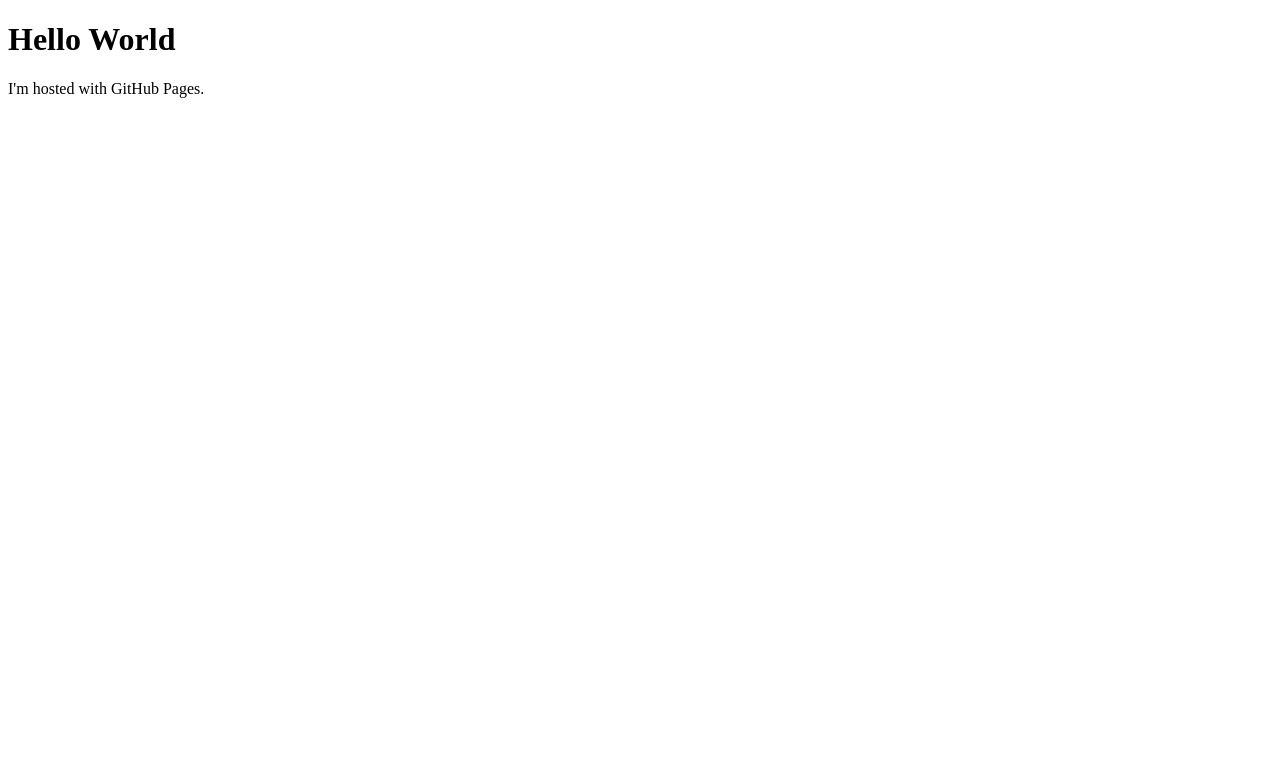
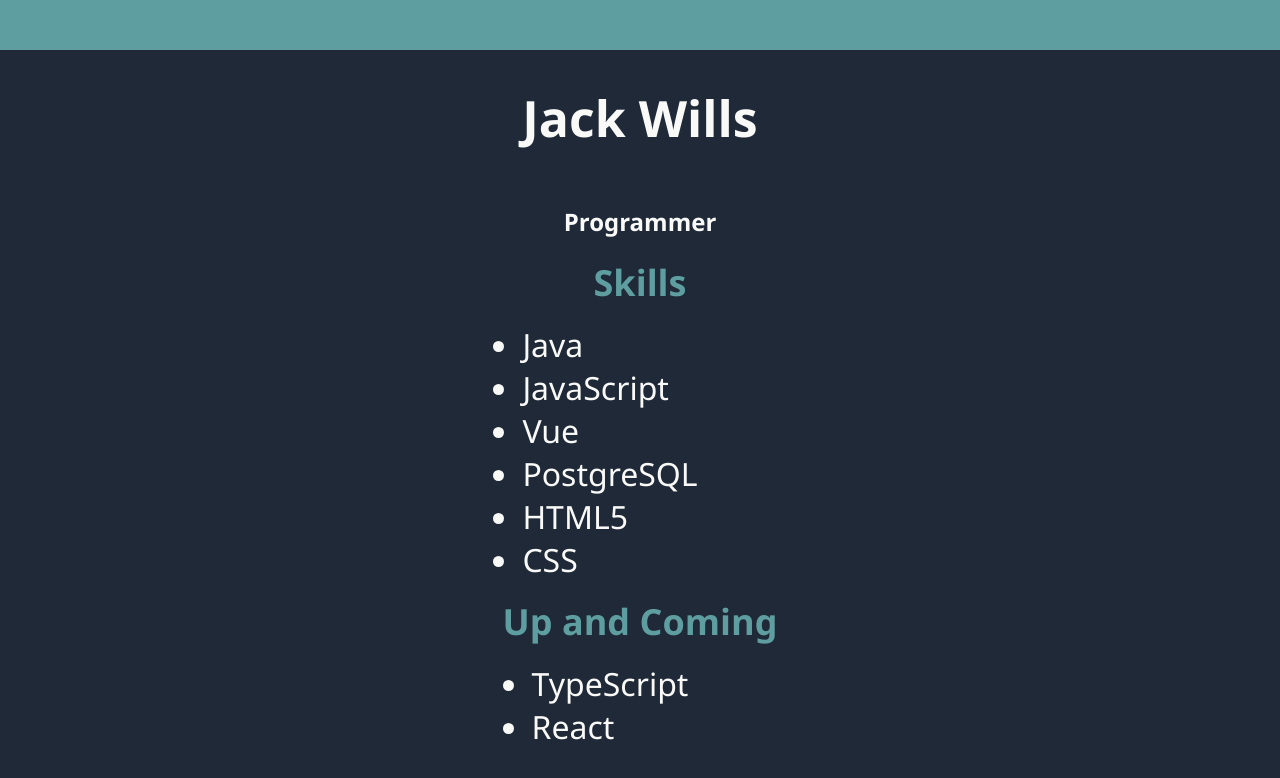
Before and after one commit to jrwfisher/jrwfisher.github.io, a plain HTML site: page index.html in a window 1280 px wide. Drawn offline with Linux system fonts and the light colour scheme.

Commit message:
Updated landing page to reflect skills

```diff
--- a/index.html
+++ b/index.html
@@ -4,9 +4,31 @@
     <meta charset="UTF-8">
     <meta name="viewport" content="width=device-width, initial-scale=1.0">
     <title>Jack's Page</title>
+    <link rel="stylesheet" href="style.css">
 </head>
 <body>
-    <h1>Hello World</h1>
-    <p>I'm hosted with GitHub Pages.</p>
+    <div id="header">
+    </div>
+    <div id="grid">
+    <h1>Jack Wills</h1>
+    <h2>Programmer</h2>
+
+
+    <div class="skills">Skills</div>
+    <ul>
+        <li>Java</li>
+        <li>JavaScript</li>
+        <li>Vue</li>
+        <li>PostgreSQL</li>
+        <li>HTML5</li>
+        <li>CSS</li>
+    </ul>
+    <div class="skills">Up and Coming</div>
+    <ul>
+        <li>TypeScript</li>
+        <li>React</li>
+    </ul>
+
+</div>
 </body>
 </html>
--- /dev/null
+++ b/style.css
@@ -0,0 +1,36 @@
+#grid {
+    display: flex;
+    flex-direction: column;
+    align-items: center;
+    justify-content: center;
+
+}
+#header {
+    display: flex;
+    height: 50px;
+    background-color: cadetblue;
+}
+#header div {
+    flex-grow: 1;
+    font-size: 36px;
+    font-weight: 800;
+    color: #1F2937;
+}
+li {
+    margin-right: 100px;
+    font-size: 32px;
+}
+.skills {
+    font-size: 36px;
+    font-weight: 600;
+    color: cadetblue;
+}
+h1 {
+    font-size: 50px;
+}
+body {
+    margin: 0%;
+    background-color: #1F2937;
+    color: #F9FAF8;
+    font-family: 'Segoe UI', Tahoma, Geneva, Verdana, sans-serif;
+}
```
